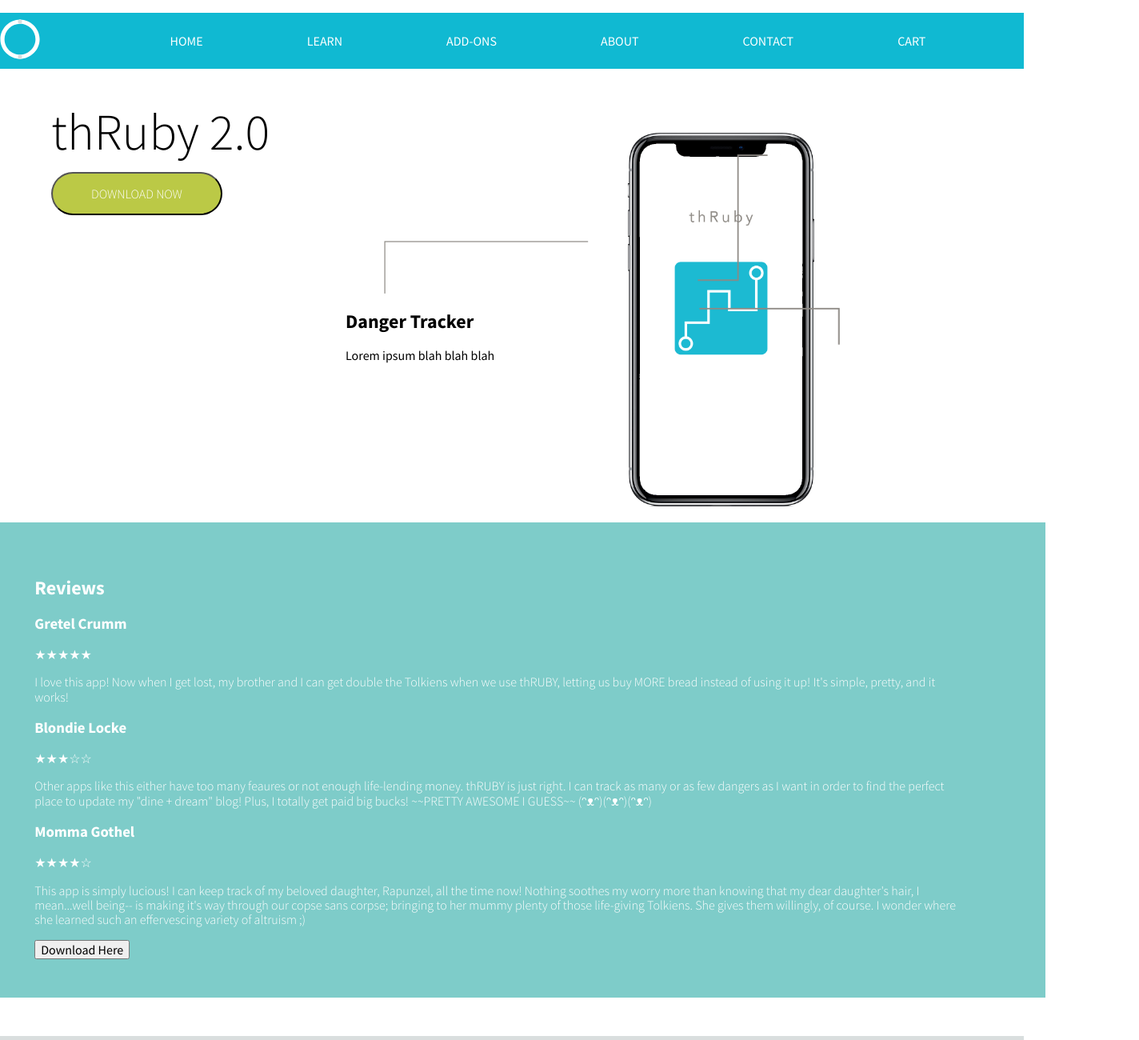
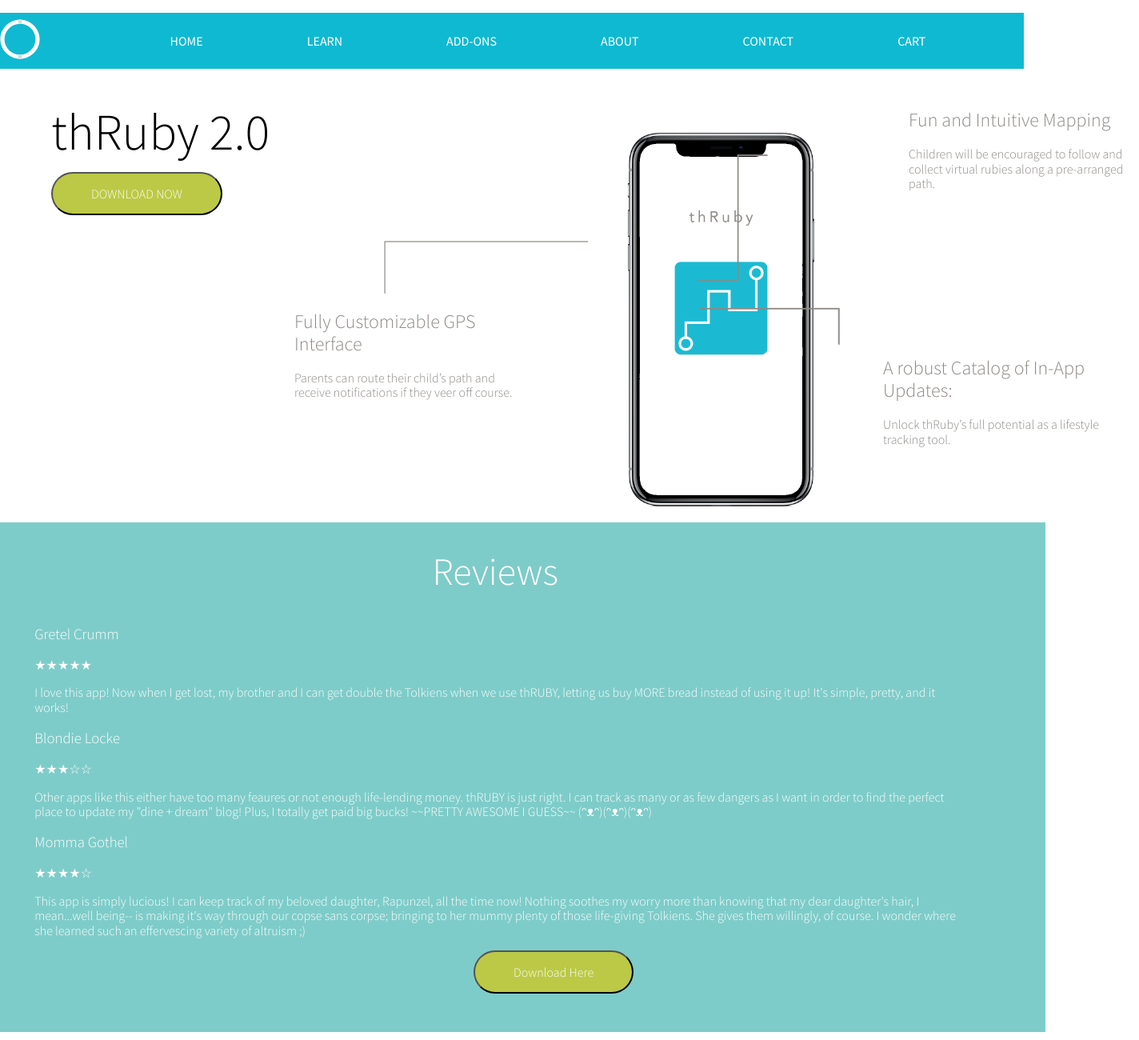
Before and after one commit to nss-day-cohort-24/uix-company-site-round-2-lonely-alligators, a plain HTML site: page thruby.html in a window 1280 px wide. Shown: the top 1300 px of the page at 80% size, 1424 px wide, since content can reach past the window. Drawn offline with Linux system fonts and the light colour scheme; a script that the page names is missing.

Commit message:
LEARN page is about done

```diff
--- a/css/header-footer.css
+++ b/css/header-footer.css
@@ -91,7 +91,6 @@ a:hover {
     margin-top: 325px;
     padding: 1em 3em;
     border-radius: 3em;
-
 }
 
 #introducing {
@@ -149,10 +148,10 @@ a:hover {
 img.product-detail-phone {
     /* border: solid red 1px; */
     margin-left: 47em;
+    margin-bottom: 3em;
     height: 30em;
     position: absolute;
     top: 10em;
-
 }
 
 #features {
@@ -161,7 +160,6 @@ img.product-detail-phone {
     position: absolute;
     top: 23em;
     left: 17em;
-
 }
 
 #reviews {
@@ -172,7 +170,6 @@ img.product-detail-phone {
     color: white;
     font-family: "Source Sans Pro", sans-serif;
     font-weight: lighter;
-
 }
 
 .topDownload {
@@ -183,7 +180,6 @@ img.product-detail-phone {
     left: 350px;
     padding: 1em 3em;
     border-radius: 3em;
-    /* border: solid red 1px; */
 }
 
 /* This is being used to push the footer down to the bottom of the page. Can't seem to get it to operate as a fixed, sticky footer */
@@ -194,7 +190,39 @@ img.product-detail-phone {
 #feature1 {
     /* border: solid red 1px; */
     width: 18em;
-    margin-left: 10em;
+    margin-left: 6em;
+    color: #8d8984;
+    font-weight: lighter;
+}
+
+#feature1 h2 {
+    font-weight: lighter;
+}
+
+#feature2 {
+    /* border: solid red 1px; */
+    width: 18em;
+    margin-left: 54em;
+    margin-top: -24em;
+    color: #8d8984;
+    font-weight: lighter;
+}
+
+#feature2 h2 {
+    font-weight: lighter;
+}
+
+#feature3 {
+    /* border: solid red 1px; */
+    width: 18em;
+    margin-left: 52em;
+    margin-top: 13em;
+    color: #8d8984;
+    font-weight: lighter;
+}
+
+#feature3 h2 {
+    font-weight: lighter;
 }
 
 #line1 {
@@ -210,7 +238,6 @@ position: absolute;
 height: 10em;
 right: 20em;
 top: 12em;
-
 }
 
 #line3 {
@@ -219,16 +246,38 @@ top: 12em;
     height: 3em;
     right: 14.4em;
     top: 24em;
-
-    }
+}
 
 #reviews {
     background-color: #7ECCC9;
-    display: block;
+    /* display: block; */
     position: relative;
     left: -1.7em;
     width: 90%;
     margin-top: 12em;
     padding: 3em 7em 3em 3em;
+}
+
+#reviews h2 {
+    font-size: 3em;
+    font-weight: 100;
+    text-align: center;
+    margin-top: -.3em;
+}
+
+
+.thruby-reviews-1 h3, .thruby-reviews-2 h3, .thruby-reviews-3 h3 {
+font-weight: 100;
+}
+
+.download {
+    background-color: #bbc946;
+    color: white;
+    font-family: "Source Sans Pro", sans-serif;
+    font-weight: lighter;
+    left: 350px;
+    padding: 1em 3em;
+    border-radius: 3em;
+    margin-left: 34.3em;
 
 }
--- a/thruby.html
+++ b/thruby.html
@@ -45,8 +45,16 @@
             <img id="line3" src="/images/rebrand-images/line3.png" alt="line">
             <section id="features">
                 <article id="feature1">
-                        <h2>Danger Tracker</h2>
-                        <p>Lorem ipsum blah blah blah</p>
+                        <h2>Fully Customizable GPS Interface</h2>
+                        <p>Parents can route their child’s path and receive notifications if they veer off course.</p>
+                </article>
+                <article id="feature2">
+                    <h2>Fun and Intuitive Mapping</h2>
+                    <p>Children will be encouraged to follow and collect virtual rubies along a pre-arranged path.</p>
+                </article>
+                <article id="feature3">
+                    <h2>A robust Catalog of In-App Updates:</h2>
+                    <p>Unlock thRuby’s full potential as a lifestyle tracking tool.</p>
                 </article>
                     <!-- <h1>Features</h1>
                         <h2>Danger Tracker</h2>
@@ -92,13 +100,23 @@
         <div id="invisible-div-product-detail"></div>
         <div id="reviews">
             <h2>Reviews</h2>
+            <div id="review-flex">
+                <article class="thruby-reviews-1">
                     <h3>Gretel Crumm</h3> <p>&starf;&starf;&starf;&starf;&starf;</p>
                     <p>I love this app!  Now when I get lost, my brother and I can get double the Tolkiens when we use thRUBY, letting us buy MORE bread instead of using it up!  It's simple, pretty, and it works!</p>
+                </article>
+
+                <article class="thruby-reviews-2">
                     <h3>Blondie Locke</h3> <p>&starf;&starf;&starf;&star;&star;</p>
                     <p>Other apps like this either have too many feaures or not enough life-lending money.  thRUBY is just right.  I can track as many or as few dangers as I want in order to find the perfect place to update my "dine + dream" blog!  Plus, I totally get paid big bucks!  ~~PRETTY AWESOME I GUESS~~ (ᵔᴥᵔ)(ᵔᴥᵔ)(ᵔᴥᵔ)</p>
+                </article>
+
+                <article class="thruby-reviews-3">
                     <h3>Momma Gothel</h3> <p>&starf;&starf;&starf;&starf;&star;</p>
                     <p>This app is simply lucious!  I can keep track of my beloved daughter, Rapunzel, all the time now!  Nothing soothes my
                     worry more than knowing that my dear daughter's hair, I mean...well being-- is making it's way through our copse sans corpse; bringing to her mummy plenty of those life-giving Tolkiens.  She gives them willingly, of course.  I wonder where she learned such an effervescing variety of altruism ;)</p>
+                </article>
+            </div>
             <button class="download">Download Here</button>
         </div>
         <footer class="thrubyFooter">
```
Lines whose indentation alone changed are shown as unchanged.
